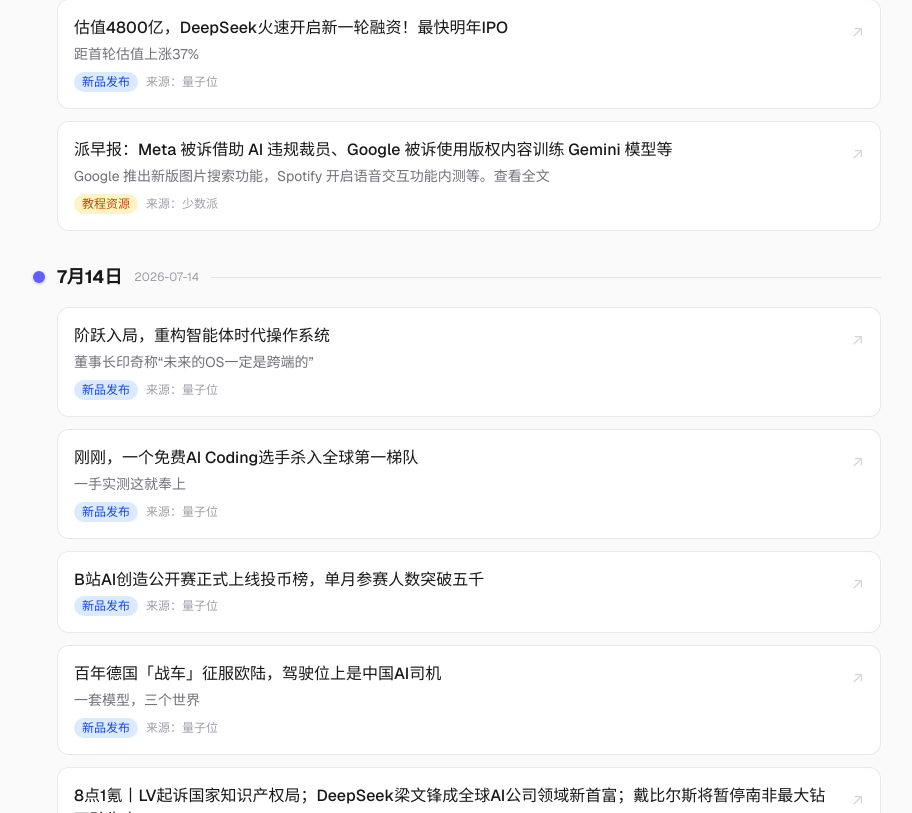
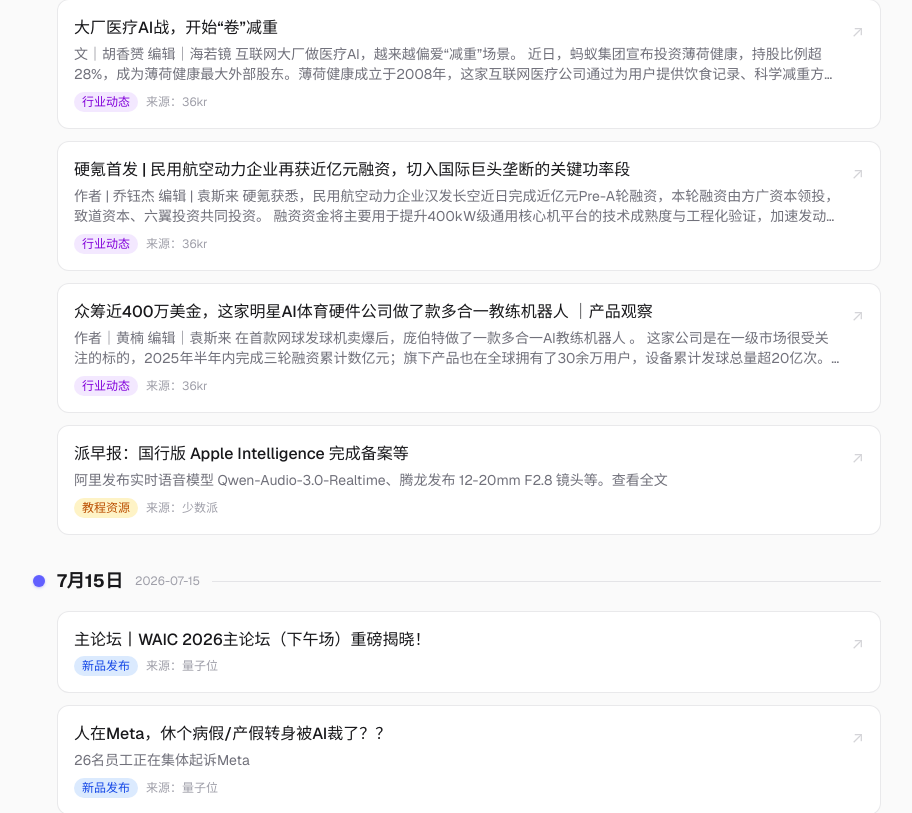
Before and after one commit to mingzhong717-droid/xia-aigc, a Next.js app: page /news in a window 1280 px wide. Shown: the part 327-1140 px from the top of the page, without its empty margins (183-1095 px from the left). Built offline with nearby package versions, Linux system fonts and the light colour scheme.

Commit message:
chore: 自动更新 AI 快讯 2026-07-16

```diff
--- a/src/data/news.ts
+++ b/src/data/news.ts
@@ -10,87 +10,87 @@ export interface NewsItem {
 }
 
 // 快讯数据 - 由 scripts/fetch-news.mjs 自动更新
-// 最后更新时间: 2026-07-15 02:08:11 UTC
+// 最后更新时间: 2026-07-16 02:21:46 UTC
 export const news: NewsItem[] = [
   {
     id: "news-001",
-    title: "估值4800亿，DeepSeek火速开启新一轮融资！最快明年IPO",
-    summary: "距首轮估值上涨37%",
+    title: "大厂医疗AI战，开始“卷”减重",
+    summary: "文｜胡香赟 编辑｜海若镜 互联网大厂做医疗AI，越来越偏爱“减重”场景。 近日，蚂蚁集团宣布投资薄荷健康，持股比例超28%，成为薄荷健康最大外部股东。薄荷健康成立于2008年，这家互联网医疗公司通过为用户提供饮食记录、科学减重方案等，聚拢了超2亿用户，收录160万条食物数据条目。 2021年，薄荷健",
+    source: "36kr",
+    sourceUrl: "https://36kr.com",
+    url: "https://36kr.com/p/3896639942592134?f=rss",
+    date: "2026-07-16",
+    category: "industry",
+  },
+  {
+    id: "news-002",
+    title: "硬氪首发 | 民用航空动力企业再获近亿元融资，切入国际巨头垄断的关键功率段",
+    summary: "作者 | 乔钰杰 编辑 | 袁斯来 硬氪获悉，民用航空动力企业汉发长空近日完成近亿元Pre-A轮融资，本轮融资由方广资本领投，致道资本、六翼投资共同投资。 融资资金将主要用于提升400kW级通用核心机平台的技术成熟度与工程化验证，加速发动机向量产阶段迈进。400kW级平台包括涡轴发动机S4、涡桨发动",
+    source: "36kr",
+    sourceUrl: "https://36kr.com",
+    url: "https://36kr.com/p/3897686922266244?f=rss",
+    date: "2026-07-16",
+    category: "industry",
+  },
+  {
+    id: "news-003",
+    title: "众筹近400万美金，这家明星AI体育硬件公司做了款多合一教练机器人 ｜产品观察",
+    summary: "作者｜黄楠 编辑｜袁斯来 在首款网球发球机卖爆后，庞伯特做了一款多合一AI教练机器人 。 这家公司是在一级市场很受关注的标的，2025年半年内完成三轮融资累计数亿元；旗下产品也在全球拥有了30余万用户，设备累计发球总量超20亿次。 但当下硬件赛道已经不容小而美的公司慢慢成长，网球赛道涌入了越来越多的",
+    source: "36kr",
+    sourceUrl: "https://36kr.com",
+    url: "https://36kr.com/p/3896586337978244?f=rss",
+    date: "2026-07-16",
+    category: "industry",
+  },
+  {
+    id: "news-004",
+    title: "派早报：国行版 Apple Intelligence 完成备案等",
+    summary: "阿里发布实时语音模型 Qwen-Audio-3.0-Realtime、腾龙发布 12-20mm F2.8 镜头等。<a href=&#34;https://sspai.com/post/112373&#34; target=&#34;_blank&#34;>查看全文</a>",
+    source: "少数派",
+    sourceUrl: "https://sspai.com",
+    url: "https://sspai.com/post/112373",
+    date: "2026-07-16",
+    category: "tutorial",
+  },
+  {
+    id: "news-005",
+    title: "主论坛丨WAIC 2026主论坛（下午场）重磅揭晓！",
+    summary: "",
     source: "量子位",
     sourceUrl: "https://www.qbitai.com",
-    url: "https://www.qbitai.com/2026/07/450101.html",
+    url: "https://www.qbitai.com/2026/07/450831.html",
     date: "2026-07-15",
     category: "product",
   },
   {
-    id: "news-002",
-    title: "派早报：Meta 被诉借助 AI 违规裁员、Google 被诉使用版权内容训练 Gemini 模型等",
-    summary: "Google 推出新版图片搜索功能，Spotify 开启语音交互功能内测等。<a href=&#34;https://sspai.com/post/112334&#34; target=&#34;_blank&#34;>查看全文</a>",
-    source: "少数派",
-    sourceUrl: "https://sspai.com",
-    url: "https://sspai.com/post/112334",
-    date: "2026-07-15",
-    category: "tutorial",
-  },
-  {
-    id: "news-003",
-    title: "阶跃入局，重构智能体时代操作系统",
-    summary: "董事长印奇称“未来的OS一定是跨端的”",
+    id: "news-006",
+    title: "人在Meta，休个病假/产假转身被AI裁了？？",
+    summary: "26名员工正在集体起诉Meta",
     source: "量子位",
     sourceUrl: "https://www.qbitai.com",
-    url: "https://www.qbitai.com/2026/07/449979.html",
-    date: "2026-07-14",
-    category: "product",
-  },
-  {
-    id: "news-004",
-    title: "刚刚，一个免费AI Coding选手杀入全球第一梯队",
-    summary: "一手实测这就奉上",
-    source: "量子位",
-    sourceUrl: "https://www.qbitai.com",
-    url: "https://www.qbitai.com/2026/07/448475.html",
-    date: "2026-07-14",
-    category: "product",
-  },
-  {
-    id: "news-005",
-    title: "B站AI创造公开赛正式上线投币榜，单月参赛人数突破五千",
-    summary: "",
-    source: "量子位",
-    sourceUrl: "https://www.qbitai.com",
-    url: "https://www.qbitai.com/2026/07/449863.html",
-    date: "2026-07-14",
-    category: "product",
-  },
-  {
-    id: "news-006",
-    title: "百年德国「战车」征服欧陆，驾驶位上是中国AI司机",
-    summary: "一套模型，三个世界",
-    source: "量子位",
-    sourceUrl: "https://www.qbitai.com",
-    url: "https://www.qbitai.com/2026/07/449850.html",
-    date: "2026-07-14",
+    url: "https://www.qbitai.com/2026/07/450709.html",
+    date: "2026-07-15",
     category: "product",
   },
   {
     id: "news-007",
-    title: "8点1氪丨LV起诉国家知识产权局；DeepSeek梁文锋成全球AI公司领域新首富；戴比尔斯将暂停南非最大钻石矿生产",
-    summary: "今日热点导览 小米机器人首次实现汽车工厂柔性工件的长时作业 SK海力士加速Y1工厂建设，现已开始订购DRAM制造设备 国际金价持续回调，后市关注美联储政策路径 海关总署：中国出口连续11季度保持增长，贸易增量集中于AI领域 韩国政府四部门将于周四召开会议，就单股杠杆ETF对股市冲击研究应对方案 TO",
-    source: "36kr",
-    sourceUrl: "https://36kr.com",
-    url: "https://36kr.com/p/3896138695706497?f=rss",
-    date: "2026-07-14",
-    category: "industry",
+    title: "我和「二次元老公」约上会了！全球首个可以玩的实时交互模型，Xmax X2.0发布",
+    summary: "世界就是你的画布",
+    source: "量子位",
+    sourceUrl: "https://www.qbitai.com",
+    url: "https://www.qbitai.com/2026/07/450130.html",
+    date: "2026-07-15",
+    category: "product",
   },
   {
     id: "news-008",
-    title: "氪星晚报 ｜智谱：完成配售新H股募资约314亿港元；荣耀与阿里将开展AI智能体终端合作；小米机器人首次实现汽车工厂柔性工件的长时作业",
-    summary: "大公司： 中国神华：预计上半年净利润同比增长6.9%-21.1% 36氪获悉，中国神华公告，预计2026年上半年归属于上市公司股东的净利润为263亿元至298亿元，同比增长6.9%-21.1%。业绩变动主要系煤化工业务量及自有铁路、港口、航运业务量增加，带动相关业务利润同比增长。 中国人寿：预计上半",
-    source: "36kr",
-    sourceUrl: "https://36kr.com",
-    url: "https://36kr.com/p/3895322613185543?f=rss",
-    date: "2026-07-14",
-    category: "industry",
+    title: "马斯克也开始L4降维L2了！FSD正式进入反转时刻",
+    summary: "FSD、Robotaxi共用一套模型",
+    source: "量子位",
+    sourceUrl: "https://www.qbitai.com",
+    url: "https://www.qbitai.com/2026/07/450657.html",
+    date: "2026-07-15",
+    category: "product",
   }
 ];
 
```
